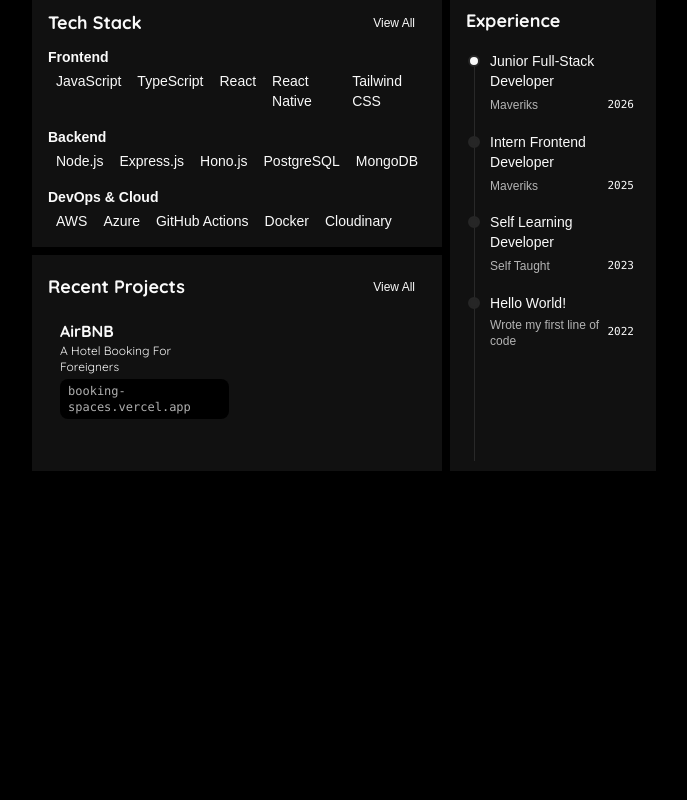
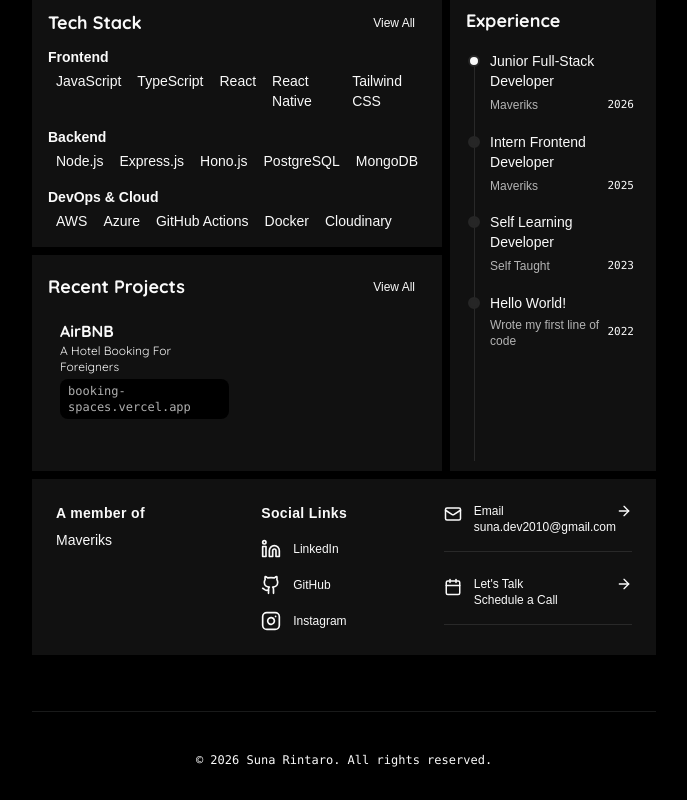
Before and after one commit to Ayyoh/portfolio, a React (Vite) app: page / in a window 1280 px wide. Shown: the part 649-1449 px from the top of the page, without its empty margins (296-983 px from the left). Before the commit the page ends 1152 px from the top, so only its background shows below. Built offline with nearby package versions, Linux system fonts and the light colour scheme.

Commit message:
feat: landing page done

```diff
--- /dev/null
+++ b/src/components/footer-component.tsx
@@ -0,0 +1,9 @@
+export default function FooterComponent() {
+  return (
+    <div className="border-t w-full flex items-center justify-center mt-12 pt-10">
+      <h1 className="text-xs text-accent-foreground font-mono">
+        &copy; 2026 Suna Rintaro. All rights reserved.
+      </h1>
+    </div>
+  );
+}
--- /dev/null
+++ b/src/components/socials-component.tsx
@@ -0,0 +1,125 @@
+import {
+  ArrowRight,
+  Calendar,
+  Github,
+  Instagram,
+  Linkedin,
+  Mail,
+} from "lucide-react";
+
+export default function SocialsComponent() {
+  const socialLinks = [
+    {
+      name: "LinkedIn",
+      href: "#",
+      icon: Linkedin,
+    },
+    {
+      name: "GitHub",
+      href: "#",
+      icon: Github,
+    },
+    {
+      name: "Instagram",
+      href: "#",
+      icon: Instagram,
+    },
+  ];
+
+  const contacts = [
+    {
+      label: "Email",
+      title: "suna.dev2010@gmail.com",
+      href: "mailto:suna.dev2010@gmail.com",
+      icon: Mail,
+      bordered: true,
+    },
+    {
+      label: "Let's Talk",
+      title: "Schedule a Call",
+      href: "#",
+      icon: Calendar,
+      bordered: true,
+    },
+  ];
+
+  return (
+    <section className="w-full border-b dark:border-none dark:bg-[#111111] text-accent-foreground">
+      <div className="flex w-full items-start justify-between gap-20 p-6">
+        {/* Membership */}
+        <div className="w-55 space-y-2">
+          <h1 className="text-sm font-semibold tracking-wide text-accent-foreground">
+            A member of
+          </h1>
+
+          <div className="group flex items-start justify-between gap-4">
+            <h2 className="text-sm font-medium leading-snug text-accent-foreground">
+              Maveriks
+            </h2>
+          </div>
+        </div>
+
+        {/* Social Links */}
+        <div className="w-45 space-y-4">
+          <h1 className="text-sm font-semibold tracking-wide text-accent-foreground">
+            Social Links
+          </h1>
+
+          <div className="space-y-4">
+            {socialLinks.map((social) => {
+              const Icon = social.icon;
+
+              return (
+                <a
+                  key={social.name}
+                  href={social.href}
+                  className="group flex items-center gap-3 text-accent-foreground transition-colors hover:text-muted-foreground"
+                >
+                  <Icon size={20} />
+
+                  <span className="text-xs font-medium">{social.name}</span>
+                </a>
+              );
+            })}
+          </div>
+        </div>
+
+        {/* Contact */}
+        <div className="w-70 space-y-6">
+          {contacts.map((contact) => {
+            const Icon = contact.icon;
+
+            return (
+              <a
+                key={contact.title}
+                href={contact.href}
+                className={`group flex items-start justify-between ${
+                  contact.bordered ? "border-b dark:border-white/10 pb-4" : ""
+                }`}
+              >
+                <div className="flex gap-3">
+                  <Icon size={18} className="mt-0.5 text-accent-foreground" />
+
+                  <div>
+                    <p className="text-xs text-accent-foreground">
+                      {contact.label}
+                    </p>
+
+                    <h2 className="text-xs font-medium text-accent-foreground">
+                      {contact.title}
+                    </h2>
+                  </div>
+                </div>
+
+                <ArrowRight
+                  size={16}
+                  className="text-accent-foreground transition-transform group-hover:translate-x-1"
+                />
+              </a>
+            );
+          })}
+        </div>
+      </div>
+    </section>
+  );
+}
--- a/src/pages/home/page.tsx
+++ b/src/pages/home/page.tsx
@@ -1,5 +1,7 @@
 import { AboutComponent } from "#/components/about-component";
+import FooterComponent from "#/components/footer-component";
 import { HeaderComponent } from "#/components/header-component";
+import SocialsComponent from "#/components/socials-component";
 import TechStackComponent from "#/components/tech-stack";
 import { ThemeProvider } from "#/components/theme-provider";
 
@@ -10,6 +12,8 @@ export default function HomePage() {
         <HeaderComponent />
         <AboutComponent />
         <TechStackComponent />
+        <SocialsComponent />
+        <FooterComponent />
       </div>
     </ThemeProvider>
   );
```
